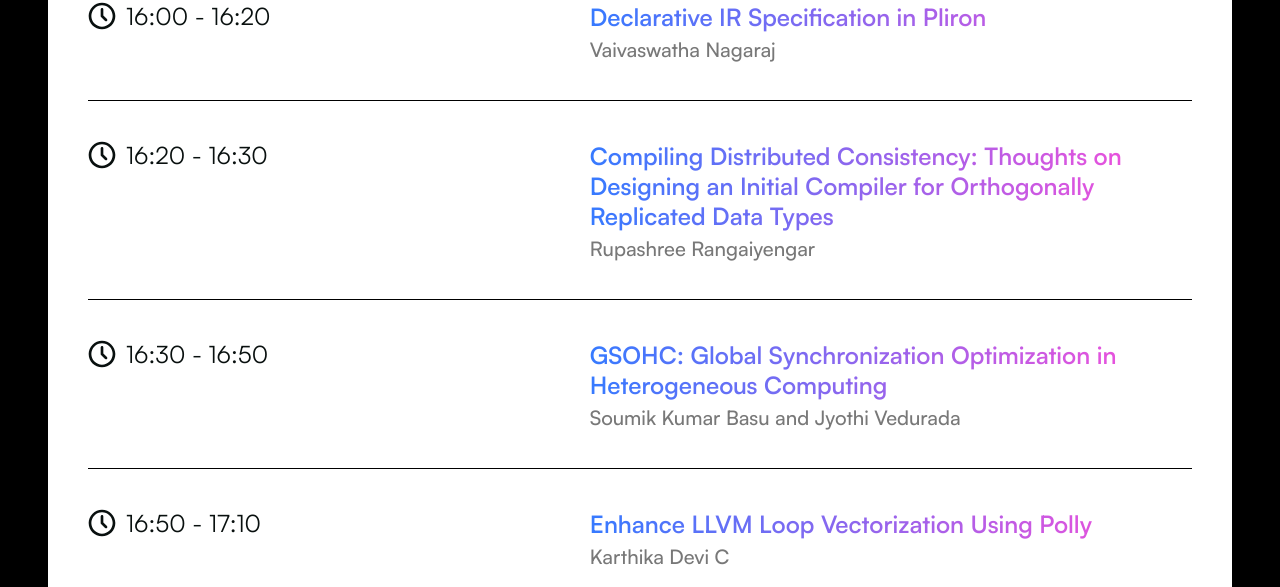
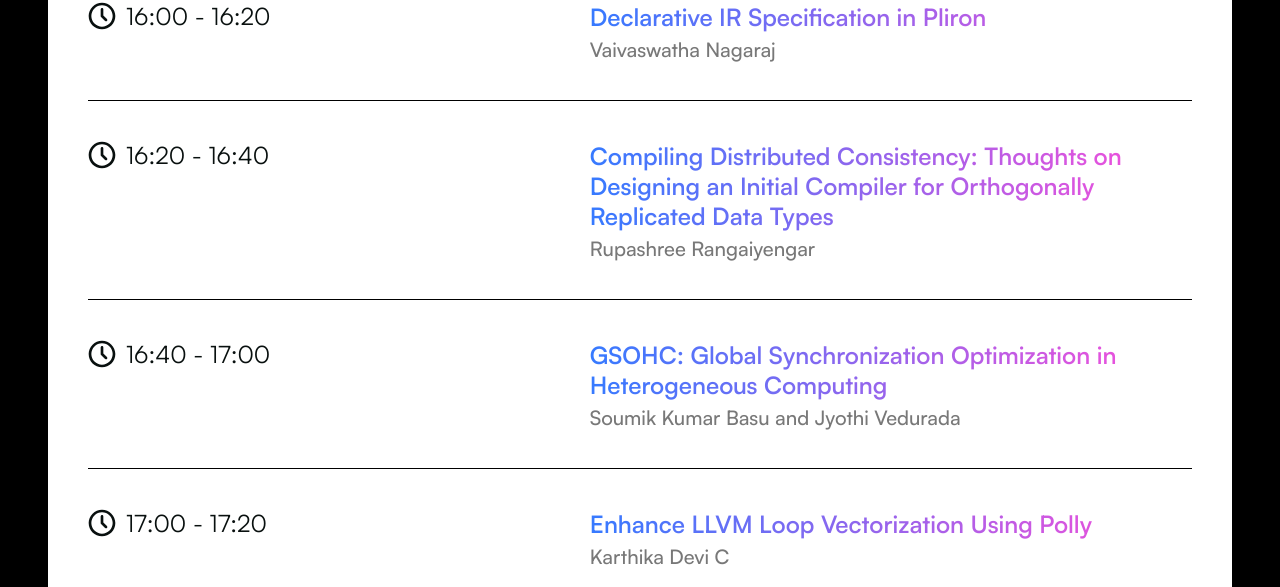
Before and after one commit to compilertech/compilertech-fe, a React (Vite) app: page /schedule in a window 1280 px wide. Shown: the part 2850-3437 px from the top of the page. Built offline with nearby package versions, Linux system fonts and the light colour scheme.

Commit message:
Fix timing for rupashree's presentation and the following ones

```diff
--- a/src/components/Schedule2025/EventDetails.tsx
+++ b/src/components/Schedule2025/EventDetails.tsx
@@ -208,7 +208,7 @@ export default function EventDetails() {
       },
       {
         id: "1_16",
-        time: "16:20 - 16:30",
+        time: "16:20 - 16:40",
         icon: ClockIcon,
         highlightedHeading:
           "Compiling Distributed Consistency: Thoughts on Designing an Initial Compiler for Orthogonally Replicated Data Types",
@@ -220,7 +220,7 @@ export default function EventDetails() {
       },
       {
         id: "1_17",
-        time: "16:30 - 16:50",
+        time: "16:40 - 17:00",
         icon: ClockIcon,
         highlightedHeading:
           "GSOHC: Global Synchronization Optimization in Heterogeneous Computing",
@@ -233,7 +233,7 @@ export default function EventDetails() {
       },
       {
         id: "1_18",
-        time: "16:50 - 17:10",
+        time: "17:00 - 17:20",
         icon: ClockIcon,
         highlightedHeading: "Enhance LLVM Loop Vectorization Using Polly",
         speakers: "Karthika Devi C",
```
